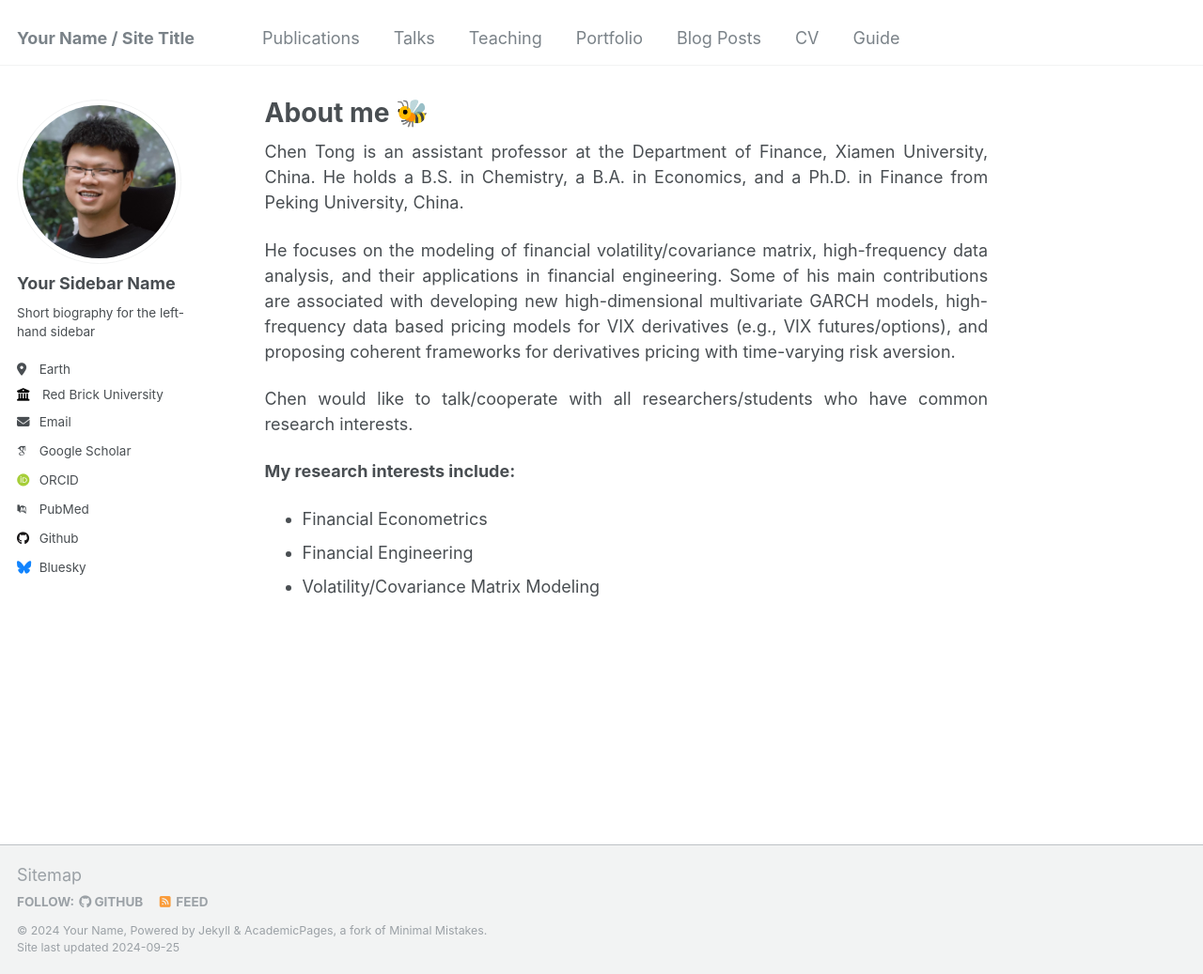
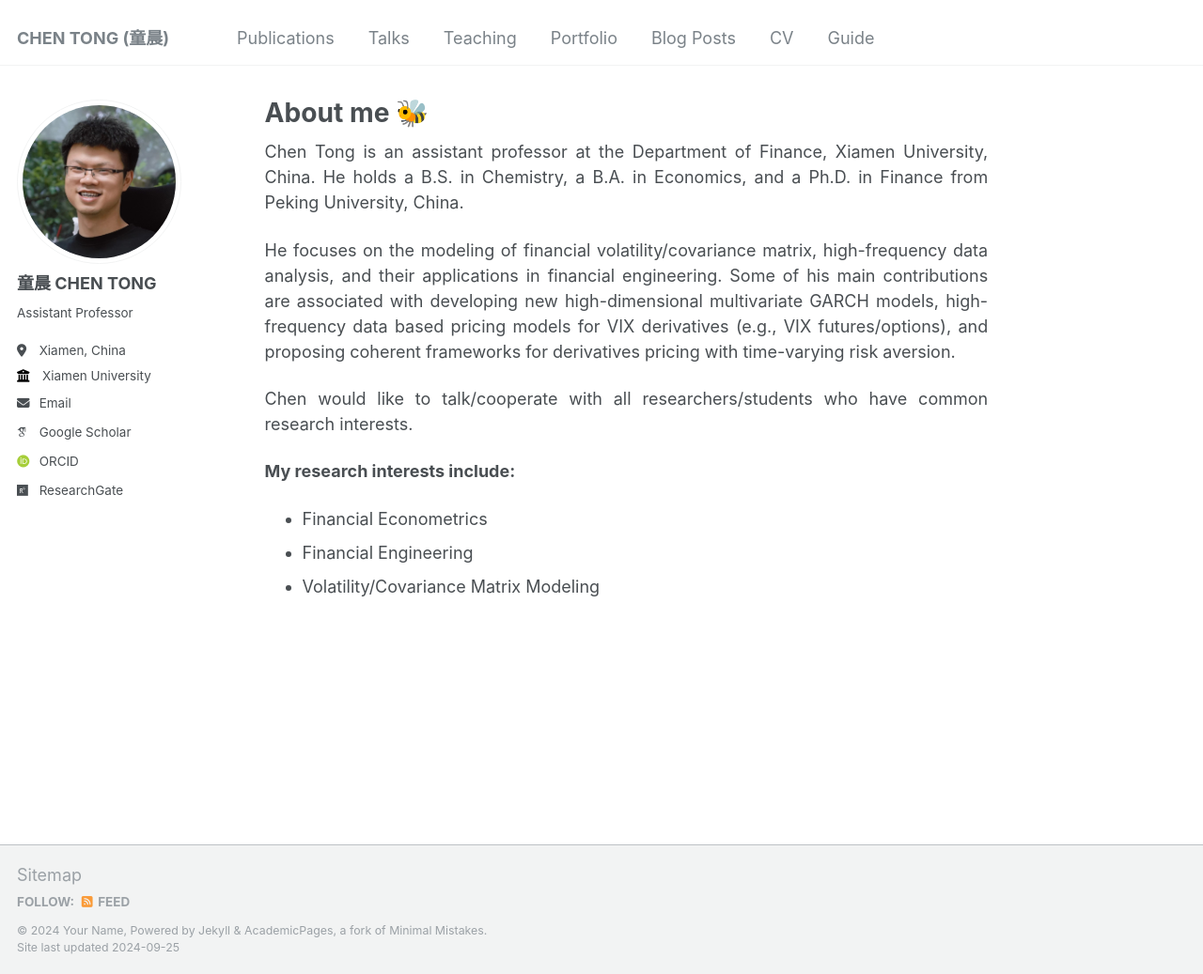
Before and after one commit to tongchen1119/tongchen1119, a Jekyll site: the page built from _pages/about.md, in a window 1280 px wide and 1037 px high. Shown: the whole window at 94% size. Built offline with Jekyll 4.4.1, drawn with Linux system fonts in a browser that asks for light colours; some web fonts are replaced.

Commit message:
Update _config.yml

```diff
--- a/_config.yml
+++ b/_config.yml
@@ -8,7 +8,7 @@
 
 # Basic Site Settings
 locale                   : "en-US"
-title                    : "Your Name / Site Title"
+title                    : "CHEN TONG (童晨)"
 title_separator          : "-"
 name                     : &name "Your Name"
 description              : &description "personal description"
@@ -22,33 +22,33 @@ repository               : "tongchen1119.github.io/tongchen1119/"
 author:
   # Biographic information
   avatar           : "SquarePhoto.jpg"
-  name             : "Your Sidebar Name"
+  name             : "童晨 CHEN TONG"
   pronouns         : # example: "she/her"
-  bio              : "Short biography for the left-hand sidebar"
-  location         : "Earth"
-  employer         : "Red Brick University"
+  bio              : "Assistant Professor"
+  location         : "Xiamen, China"
+  employer         : "Xiamen University"
   uri              : # URL
-  email            : "none@example.org"
+  email            : "tongchen@xmu.edu.cn"
 
   # Academic websites
   arxiv            : # URL - Update with the correct link to your profile
-  googlescholar    : "https://scholar.google.com/citations?user=PS_CX0AAAAAJ"
+  googlescholar    : "https://scholar.google.com/citations?user=EF9ikfIAAAAJ&hl=en"
   impactstory      : # URL
-  orcid            : "http://orcid.org/yourorcidurl"
+  orcid            : "http://orcid.org/0000-0002-3065-5978"
   semantic         : # URL
-  pubmed           : "https://www.ncbi.nlm.nih.gov/pubmed/?term=john+snow"
-  researchgate     : # URL
+  pubmed           : # "https://www.ncbi.nlm.nih.gov/pubmed/?term=john+snow"
+  researchgate     : "https://www.researchgate.net/profile/Chen-Tong-14"
 
   # Repositories and software development
   bitbucket        : # Username - Update with your username on the site
   codepen          : # Username
   dribbble         : # Username
-  github           : "academicpages"
+  github           : # "academicpages"
   kaggle           : # Username
   stackoverflow    : # User number or user number and name (i.e., use "1" or "1/jeff-atwood")
 
   # Social media
-  bluesky          : "bsky.app" # Replace this with you Bluesky username
+  bluesky          : # "bsky.app" # Replace this with you Bluesky username
   facebook         : # Username
   flickr           : # Username
   foursquare       : # Username
```
